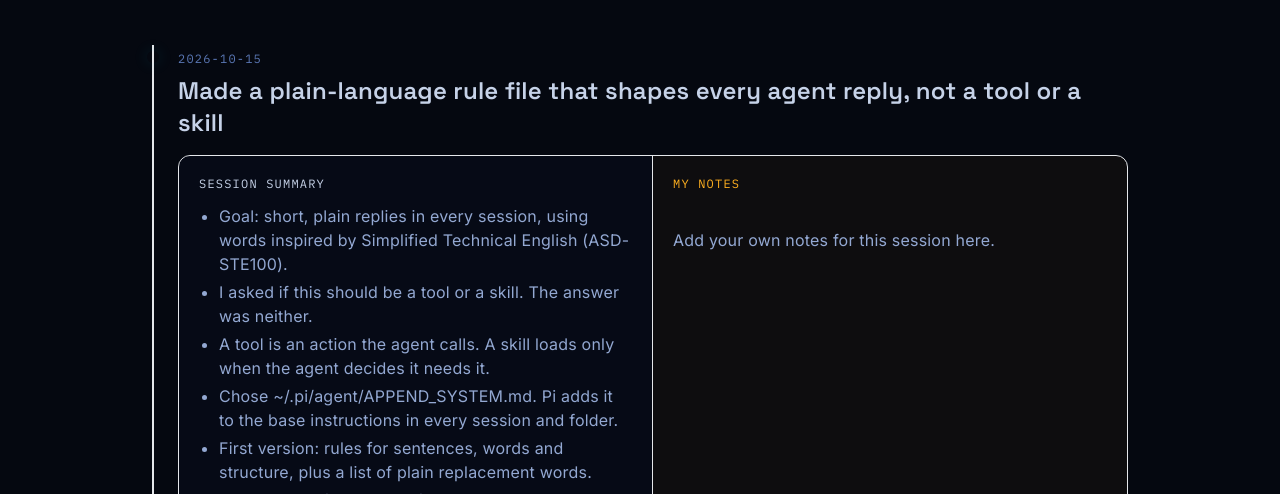
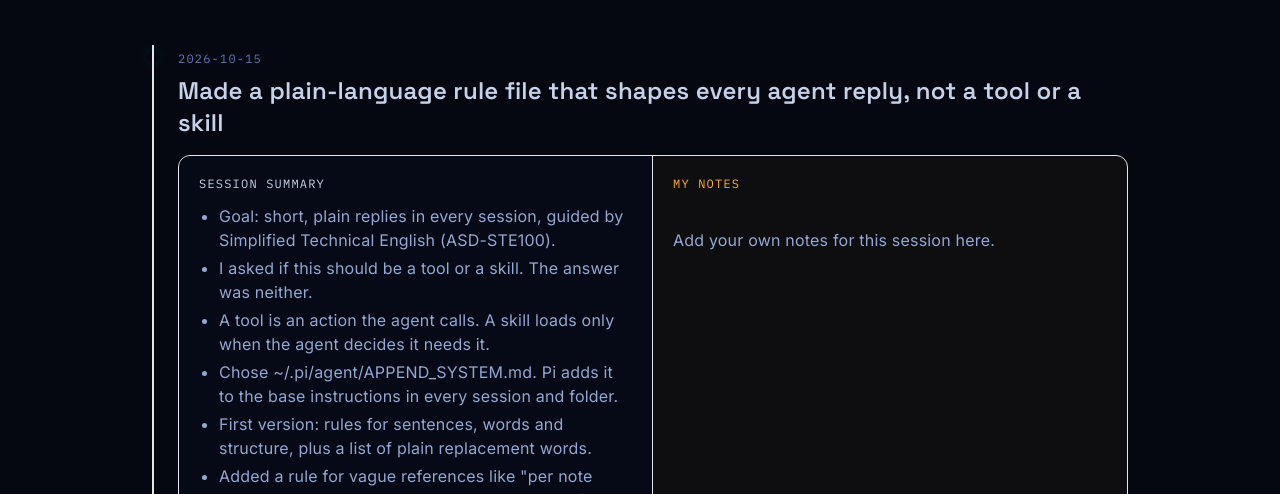
Before and after one commit to 16S893-AI-for-engineering-research/michaelkuhl10, an Astro site: page /michaelkuhl10/dev-log in a window 1280 px wide. Shown: the part 306-800 px from the top of the page. Built offline with nearby package versions, Linux system fonts and the light colour scheme; Astro itself is replaced by a stand-in of ours.

Commit message:
Shorten first bullet in plain-language dev log entry

```diff
--- a/src/pages/dev-log.astro
+++ b/src/pages/dev-log.astro
@@ -19,7 +19,7 @@
     date: '2026-10-15',
     title: 'Made a plain-language rule file that shapes every agent reply, not a tool or a skill',
     aiSummary: [
-      'Goal: short, plain replies in every session, using words inspired by Simplified Technical English (ASD-STE100).',
+      'Goal: short, plain replies in every session, guided by Simplified Technical English (ASD-STE100).',
       'I asked if this should be a tool or a skill. The answer was neither.',
       'A tool is an action the agent calls. A skill loads only when the agent decides it needs it.',
       'Chose ~/.pi/agent/APPEND_SYSTEM.md. Pi adds it to the base instructions in every session and folder.',
```
